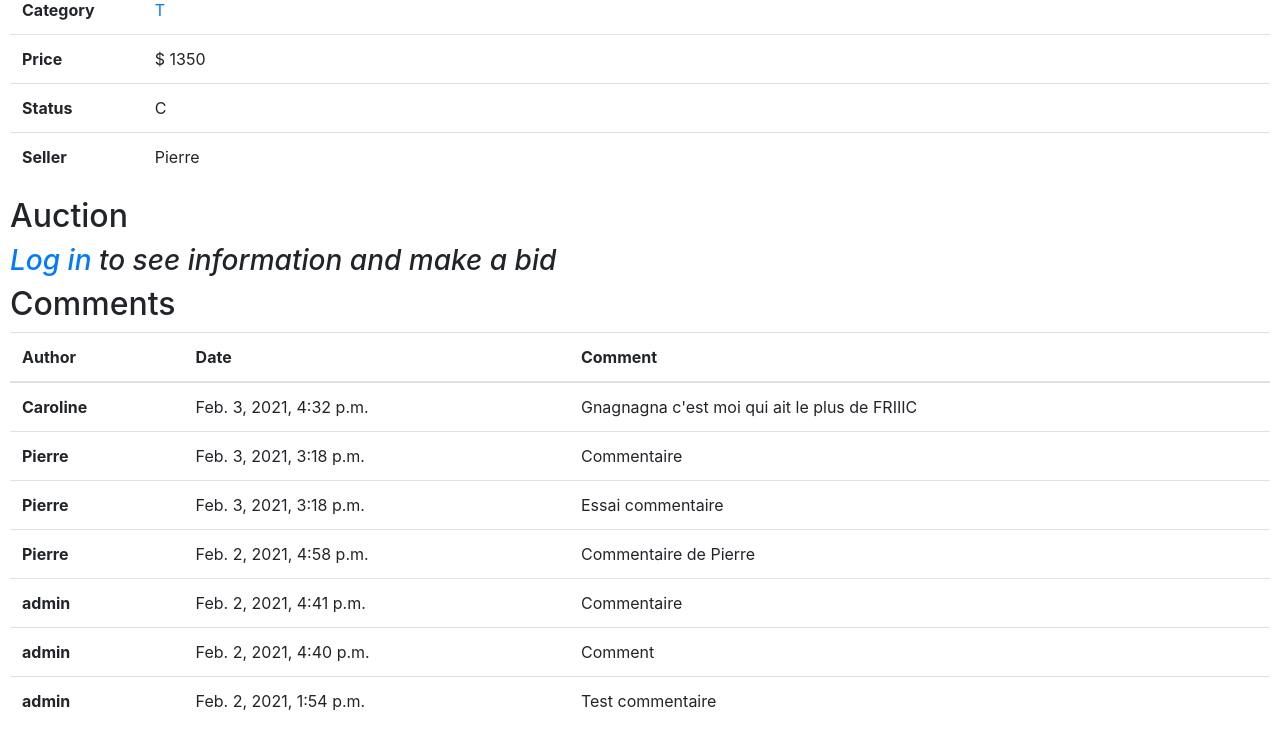
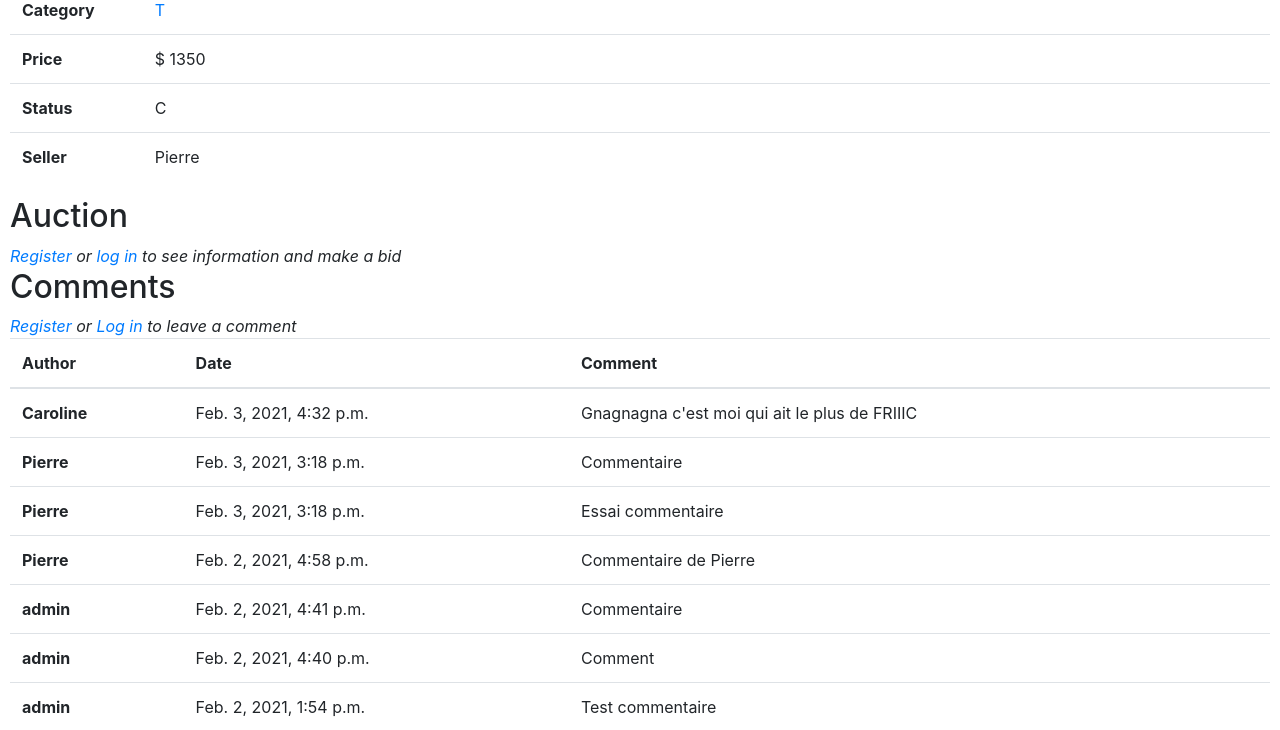
Before and after one commit to palexthom/CS50w, a Django app: page /listing/1 in a window 1280 px wide. Shown: the part 736-1466 px from the top of the page. Run offline with Django 3.2, Linux system fonts and the light colour scheme; data comes from the database, SQL or seed files in the repository; both versions use the stored data as it was after the commit; some libraries are stand-ins or nearby versions.

Commit message:
Final commit of the day

```diff
--- a/auctions/templates/auctions/listing.html
+++ b/auctions/templates/auctions/listing.html
@@ -75,7 +75,7 @@
 
 <h2 id="bid"> Auction</h2>
 {% if not user.is_authenticated %}
-<h3><i><a href="{% url 'login' %}">Log in</a> to see information and make a bid </i></h3>
+<i><a href="{% url 'register' %}">Register</a> or <a href="{% url 'login' %}">log in</a> to see information and make a bid </i>
 {% elif open %}
     Highest bidder is <strong>{{highest_bidder}}</strong>.
     {% if not author%}
@@ -97,6 +97,11 @@
 
 
 <h2>Comments</h2>
+{% if not user.is_authenticated %}
+<div>
+    <i><a href="{% url 'register' %}">Register</a> or <a href="{% url 'login' %}">Log in</a> to leave a comment</i>
+</div>
+{% endif %}
 <table class="table">
     <thead>
         <tr>
@@ -126,8 +131,6 @@
     </div>
     <button class="btn btn-primary" type="submit" value="Save">Submit Comment</button>
 </form>
-{% else %}
-<h3><i><a href="{% url 'login' %}">Log in</a> to leave a comment</i></h3>
 {% endif %}
 
 
```
Also changed, not shown: db.sqlite3.
